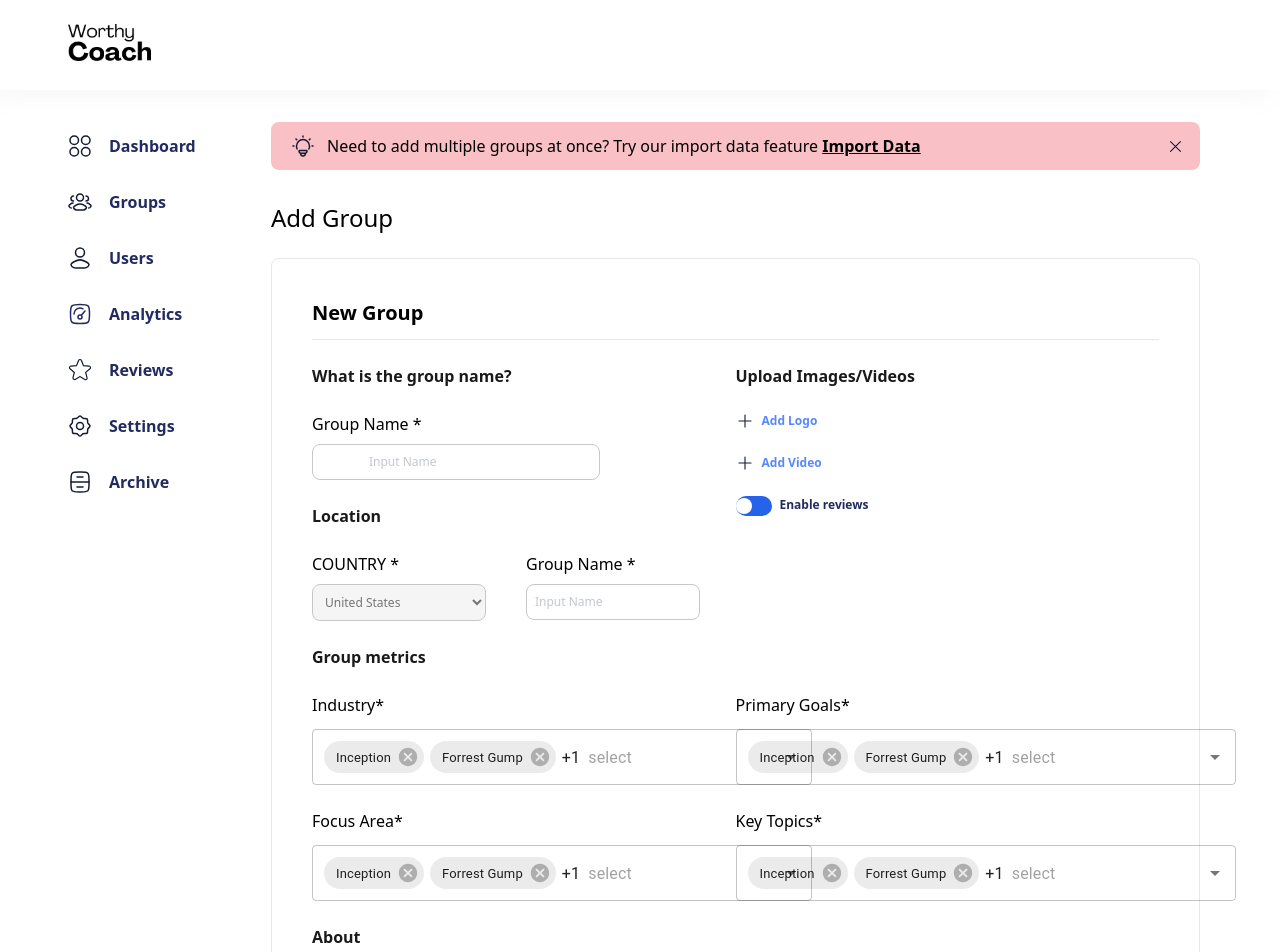
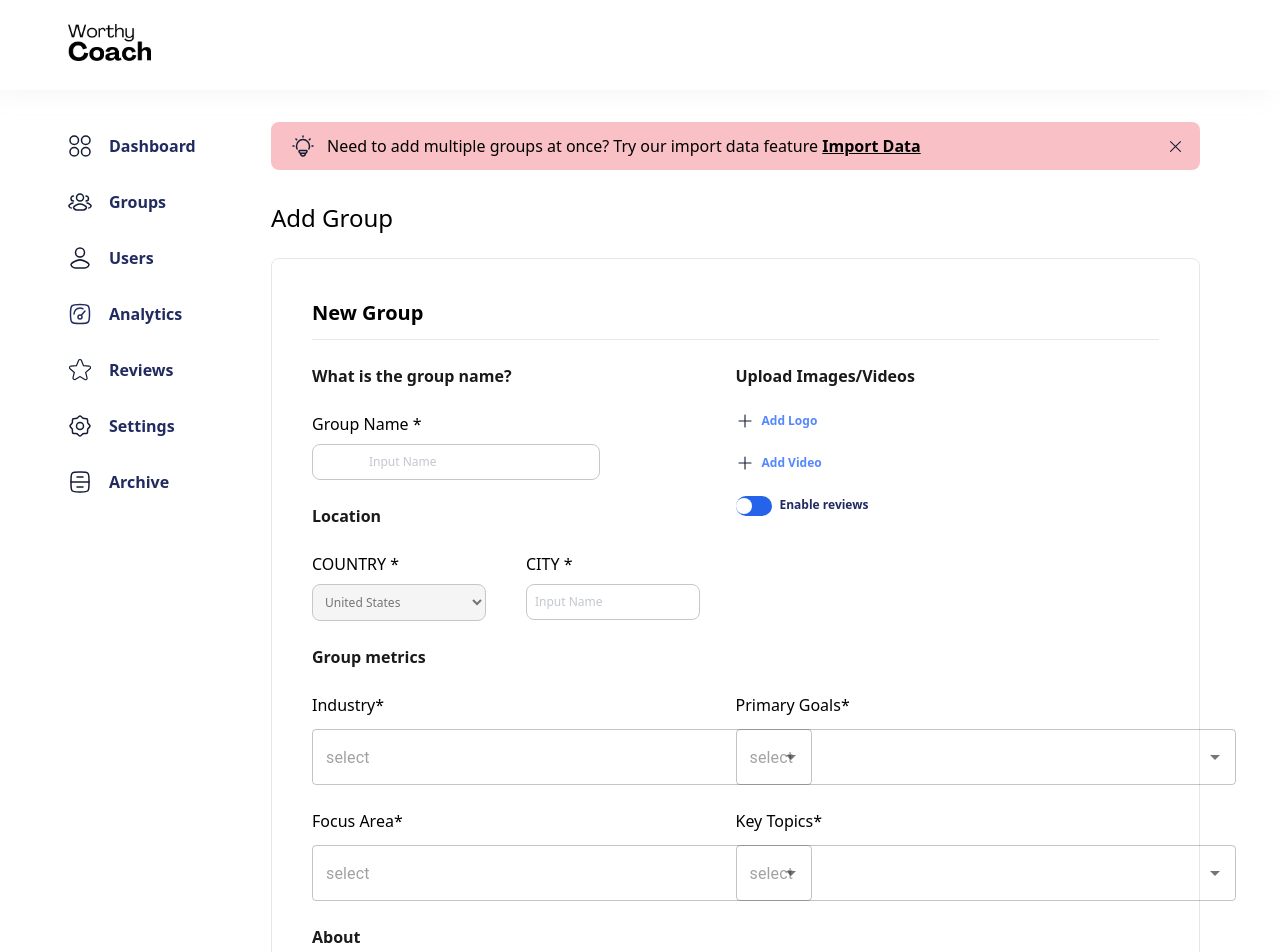
Before and after one commit to mdabutalebdev/Coach-Finder-Back-End, a React (Vite) app: page /groups/add-info in a window 1280 px wide. Shown: the top 952 px of the page. Built offline with nearby package versions, Linux system fonts and the light colour scheme.

Commit message:
third commit

```diff
--- a/src/Components/Login.jsx
+++ b/src/Components/Login.jsx
@@ -1,11 +1,12 @@
 import React, { useState } from "react";
 import Login_logo from "../assets/log_logo.png";
 import Button from "./layouts/Button";
-
 import { useNavigate } from "react-router-dom";
-
 import axios from "axios";
 import Swal from "sweetalert2";
+
+
+
 
 const Login = () => {
   const [formData, setFormData] = useState({ email: "", password: "" });
--- a/src/Components/addInfo.jsx
+++ b/src/Components/addInfo.jsx
@@ -16,132 +16,47 @@ const AddInfo = () => {
 
   const [swipe, setswipe] = useState(false);
 
-  const top100Films = [
-    { title: "The Shawshank Redemption", year: 1994 },
-    { title: "The Godfather", year: 1972 },
-    { title: "The Godfather: Part II", year: 1974 },
-    { title: "The Dark Knight", year: 2008 },
-    { title: "12 Angry Men", year: 1957 },
-    { title: "Schindler's List", year: 1993 },
-    { title: "Pulp Fiction", year: 1994 },
-    {
-      title: "The Lord of the Rings: The Return of the King",
-      year: 2003,
-    },
-    { title: "The Good, the Bad and the Ugly", year: 1966 },
-    { title: "Fight Club", year: 1999 },
-    {
-      title: "The Lord of the Rings: The Fellowship of the Ring",
-      year: 2001,
-    },
-    {
-      title: "Star Wars: Episode V - The Empire Strikes Back",
-      year: 1980,
-    },
-    { title: "Forrest Gump", year: 1994 },
-    { title: "Inception", year: 2010 },
-    {
-      title: "The Lord of the Rings: The Two Towers",
-      year: 2002,
-    },
-    { title: "One Flew Over the Cuckoo's Nest", year: 1975 },
-    { title: "Goodfellas", year: 1990 },
-    { title: "The Matrix", year: 1999 },
-    { title: "Seven Samurai", year: 1954 },
-    {
-      title: "Star Wars: Episode IV - A New Hope",
-      year: 1977,
-    },
-    { title: "City of God", year: 2002 },
-    { title: "Se7en", year: 1995 },
-    { title: "The Silence of the Lambs", year: 1991 },
-    { title: "It's a Wonderful Life", year: 1946 },
-    { title: "Life Is Beautiful", year: 1997 },
-    { title: "The Usual Suspects", year: 1995 },
-    { title: "Léon: The Professional", year: 1994 },
-    { title: "Spirited Away", year: 2001 },
-    { title: "Saving Private Ryan", year: 1998 },
-    { title: "Once Upon a Time in the West", year: 1968 },
-    { title: "American History X", year: 1998 },
-    { title: "Interstellar", year: 2014 },
-    { title: "Casablanca", year: 1942 },
-    { title: "City Lights", year: 1931 },
-    { title: "Psycho", year: 1960 },
-    { title: "The Green Mile", year: 1999 },
-    { title: "The Intouchables", year: 2011 },
-    { title: "Modern Times", year: 1936 },
-    { title: "Raiders of the Lost Ark", year: 1981 },
-    { title: "Rear Window", year: 1954 },
-    { title: "The Pianist", year: 2002 },
-    { title: "The Departed", year: 2006 },
-    { title: "Terminator 2: Judgment Day", year: 1991 },
-    { title: "Back to the Future", year: 1985 },
-    { title: "Whiplash", year: 2014 },
-    { title: "Gladiator", year: 2000 },
-    { title: "Memento", year: 2000 },
-    { title: "The Prestige", year: 2006 },
-    { title: "The Lion King", year: 1994 },
-    { title: "Apocalypse Now", year: 1979 },
-    { title: "Alien", year: 1979 },
-    { title: "Sunset Boulevard", year: 1950 },
-    {
-      title:
-        "Dr. Strangelove or: How I Learned to Stop Worrying and Love the Bomb",
-      year: 1964,
-    },
-    { title: "The Great Dictator", year: 1940 },
-    { title: "Cinema Paradiso", year: 1988 },
-    { title: "The Lives of Others", year: 2006 },
-    { title: "Grave of the Fireflies", year: 1988 },
-    { title: "Paths of Glory", year: 1957 },
-    { title: "Django Unchained", year: 2012 },
-    { title: "The Shining", year: 1980 },
-    { title: "WALL·E", year: 2008 },
-    { title: "American Beauty", year: 1999 },
-    { title: "The Dark Knight Rises", year: 2012 },
-    { title: "Princess Mononoke", year: 1997 },
-    { title: "Aliens", year: 1986 },
-    { title: "Oldboy", year: 2003 },
-    { title: "Once Upon a Time in America", year: 1984 },
-    { title: "Witness for the Prosecution", year: 1957 },
-    { title: "Das Boot", year: 1981 },
-    { title: "Citizen Kane", year: 1941 },
-    { title: "North by Northwest", year: 1959 },
-    { title: "Vertigo", year: 1958 },
-    {
-      title: "Star Wars: Episode VI - Return of the Jedi",
-      year: 1983,
-    },
-    { title: "Reservoir Dogs", year: 1992 },
-    { title: "Braveheart", year: 1995 },
-    { title: "M", year: 1931 },
-    { title: "Requiem for a Dream", year: 2000 },
-    { title: "Amélie", year: 2001 },
-    { title: "A Clockwork Orange", year: 1971 },
-    { title: "Like Stars on Earth", year: 2007 },
-    { title: "Taxi Driver", year: 1976 },
-    { title: "Lawrence of Arabia", year: 1962 },
-    { title: "Double Indemnity", year: 1944 },
-    {
-      title: "Eternal Sunshine of the Spotless Mind",
-      year: 2004,
-    },
-    { title: "Amadeus", year: 1984 },
-    { title: "To Kill a Mockingbird", year: 1962 },
-    { title: "Toy Story 3", year: 2010 },
-    { title: "Logan", year: 2017 },
-    { title: "Full Metal Jacket", year: 1987 },
-    { title: "Dangal", year: 2016 },
-    { title: "The Sting", year: 1973 },
-    { title: "2001: A Space Odyssey", year: 1968 },
-    { title: "Singin' in the Rain", year: 1952 },
-    { title: "Toy Story", year: 1995 },
-    { title: "Bicycle Thieves", year: 1948 },
-    { title: "The Kid", year: 1921 },
-    { title: "Inglourious Basterds", year: 2009 },
-    { title: "Snatch", year: 2000 },
-    { title: "3 Idiots", year: 2009 },
-    { title: "Monty Python and the Holy Grail", year: 1975 },
+  const first = [
+    { title: "Finance", year: 1994 },
+    { title: "Healthcare", year: 1972 },
+    { title: "Consumer Goods", year: 1974 },
+    { title: "Manufacturing", year: 2008 },
+    { title: "Real Estate", year: 1957 },
+    { title: "Education", year: 1993 },
+    { title: "Media", year: 1994 }
+
+  ];
+  const second = [
+    { title: "Networking", year: 1994 },
+    { title: "Scaling my business", year: 1972 },
+    { title: "Personal development", year: 1974 },
+    { title: "Leadership insights", year: 2008 },
+    { title: "Accountability", year: 1957 },
+    { title: "Problem-solving", year: 1993 },
+    { title: "Exploring new markets", year: 1994 },
+    { title: "Mentorship", year: 1994 }
+
+  ];
+  const third = [
+    { title: "Integrity", year: 1994 },
+    { title: "Innovation", year: 1972 },
+    { title: "Collaboration", year: 1974 },
+    { title: "Growth mindset", year: 2008 },
+    { title: "Accountability", year: 1957 },
+    { title: "Transparency", year: 1993 },
+    { title: "Inclusivity", year: 1994 }
+
+  ];
+  const forth = [
+    { title: "Scaling the business", year: 1994 },
+    { title: "Managing teams", year: 1972 },
+    { title: "Fundraising", year: 1974 },
+    { title: "Market competition", year: 2008 },
+    { title: "Personal development", year: 1957 },
+    { title: "Operations efficiency", year: 1993 },
+    { title: "Sales and marketing", year: 1994 },
+    { title: "Innovation and product development", year: 1994 }
+
   ];
   return (
     <div className=" py-8 pl-8 pr-20 w-full">
@@ -169,10 +84,11 @@ const AddInfo = () => {
             <div className="mt-6">
               <label htmlFor="text"> Group Name *</label> <br />
               <input
+                name="group_name"
                 type="text"
                 placeholder="Input Name"
                 className="font-normal text-[12px] text-[#1A1A1A] opacity-60 border border-[#A2A2A2] py-2  px-14 rounded-[8px] outline-none mt-2"
-              ></input>
+              />
             </div>
             <h3 className="font-semibold text-base text-[#1A1A1A] pt-6">
               Location
@@ -181,8 +97,8 @@ const AddInfo = () => {
               <div className="mt-6">
                 <label htmlFor="text">COUNTRY *</label> <br />
                 <select
-                  name="cars"
-                  id="cars"
+                  name="country"
+                  id="country"
                   className="font-normal text-[12px] text-[#1A1A1A] opacity-60 border border-[#A2A2A2] outline-none py-2 px-2 w-[174px]  rounded-[8px] mt-2"
                 >
                   <option value="volvo">United States</option>
@@ -192,12 +108,13 @@ const AddInfo = () => {
                 </select>
               </div>
               <div className="mt-6">
-                <label htmlFor="text"> Group Name *</label> <br />
+                <label htmlFor="text"> CITY *</label> <br />
                 <input
+                  name="city"
                   type="text"
                   placeholder="Input Name"
                   className="font-normal text-[12px] text-[#1A1A1A] opacity-60 border border-[#A2A2A2] py-2 w-[174px] rounded-[8px] outline-none mt-2 px-2"
-                ></input>
+                />
               </div>
             </div>
           </div>
@@ -247,15 +164,14 @@ const AddInfo = () => {
               <br />
               <div className="mt-3">
                 <Autocomplete
+                  name="group_industry"
                   multiple
                   limitTags={2}
                   id="multiple-limit-tags"
-                  options={top100Films}
+                  options={first}
                   getOptionLabel={(option) => option.title}
                   defaultValue={[
-                    top100Films[13],
-                    top100Films[12],
-                    top100Films[11],
+
                   ]}
                   renderInput={(params) => (
                     <TextField {...params} placeholder="select" />
@@ -272,15 +188,14 @@ const AddInfo = () => {
               <br />
               <div className="mt-3">
                 <Autocomplete
+                 name="group_primary_goal"
                   multiple
                   limitTags={2}
                   id="multiple-limit-tags"
-                  options={top100Films}
+                  options={second}
                   getOptionLabel={(option) => option.title}
                   defaultValue={[
-                    top100Films[13],
-                    top100Films[12],
-                    top100Films[11],
+
                   ]}
                   renderInput={(params) => (
                     <TextField {...params} placeholder="select" />
@@ -298,15 +213,14 @@ const AddInfo = () => {
               <br />
               <div className="mt-3">
                 <Autocomplete
+                  name="group_focus_area"
                   multiple
                   limitTags={2}
                   id="multiple-limit-tags"
-                  options={top100Films}
+                  options={third}
                   getOptionLabel={(option) => option.title}
                   defaultValue={[
-                    top100Films[13],
-                    top100Films[12],
-                    top100Films[11],
+
                   ]}
                   renderInput={(params) => (
                     <TextField {...params} placeholder="select" />
@@ -323,18 +237,17 @@ const AddInfo = () => {
               <br />
               <div className="mt-3">
                 <Autocomplete
+                  name="group_key_topics"
+                  className=" "
                   multiple
                   limitTags={2}
                   id="multiple-limit-tags"
-                  options={top100Films}
+                  options={forth}
                   getOptionLabel={(option) => option.title}
                   defaultValue={[
-                    top100Films[13],
-                    top100Films[12],
-                    top100Films[11],
                   ]}
                   renderInput={(params) => (
-                    <TextField {...params} placeholder="select" />
+                    <TextField {...params} placeholder="select" className=""/>
                   )}
                   sx={{ width: "500px" }}
                 />
@@ -399,10 +312,11 @@ const AddInfo = () => {
           <label htmlFor="text"> Pricing*</label> <br />
           <div className="flex gap-x-3">
             <input
+              name="hiring_price"
               type="text"
               placeholder="Input Price"
               className="font-normal text-[12px] text-[#1A1A1A] opacity-60 border border-[#A2A2A2] py-2 w-[174px] rounded-[8px] outline-none mt-2 px-2"
-            ></input>
+            />
             <p className="font-normal text-[12px] text-[#1A1A1A] opacity-60 pt-5">
               /Hr
             </p>
@@ -411,10 +325,11 @@ const AddInfo = () => {
         <div className="mt-6">
           <label htmlFor="text"> Registration link*</label> <br />
           <input
+          name="registration_link"
             type="text"
             placeholder="Paste URL"
             className="font-normal text-[12px] text-[#1A1A1A] opacity-60 border border-[#A2A2A2] py-2 w-[174px] rounded-[8px] outline-none mt-2 px-2"
-          ></input>
+          />
         </div>
         <Button className="mt-10 !py-3">Create Group</Button>
       </div>
```
Also changed, not shown: 1 other file (tests, documents, lock files or other folders).
